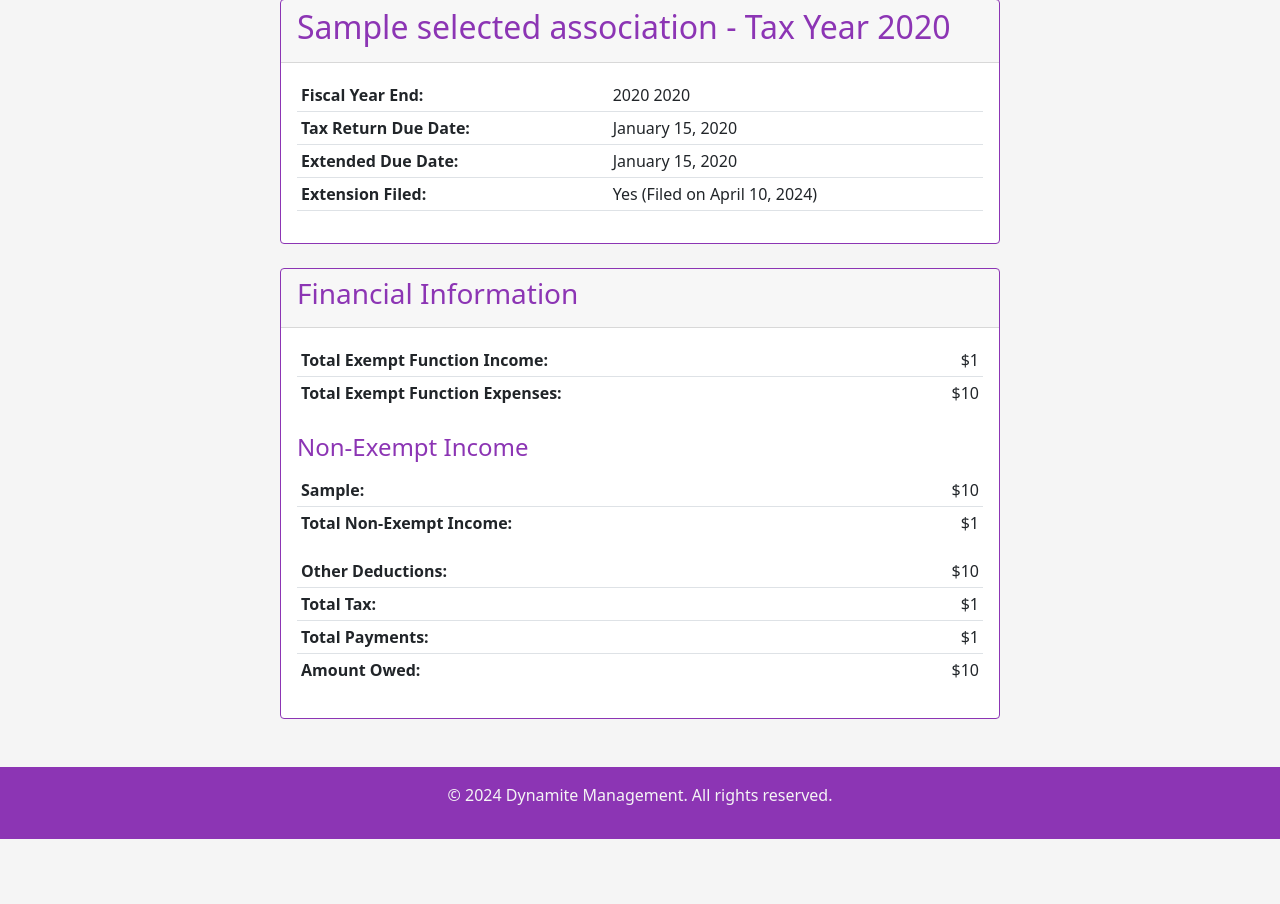
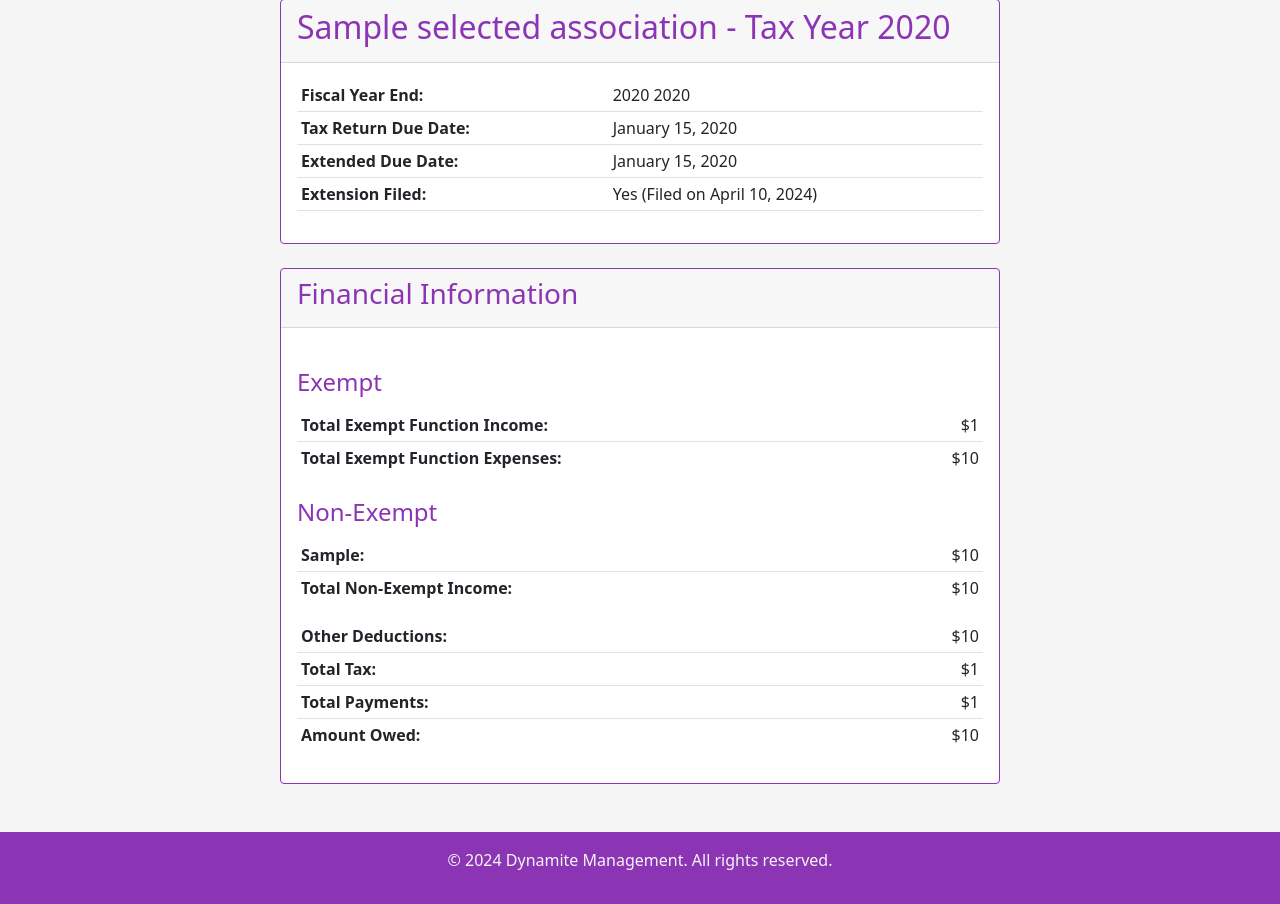
Before and after one commit to dougmclain/dynamite_tax, a Django app: template tax_form/templates/tax_form/association.html in a window 1280 px wide. Shown: the part 305-1209 px from the top of the page. Before the commit the page ends 1144 px from the top, so only its background shows below. Run offline with Django 4.2, Linux system fonts and the light colour scheme; data comes from the database, SQL or seed files in the repository; both versions use the stored data as it was after the commit; the template is opened without the code that fills it: values that come from a table or form of the project are taken from there, most other values are stand-ins (such as "Sample title", 1, 10 or a date in 2020); some libraries are stand-ins or nearby versions.

Commit message:
changes to association details

```diff
--- a/tax_form/templates/tax_form/association.html
+++ b/tax_form/templates/tax_form/association.html
@@ -74,6 +74,7 @@
                             <h3>Financial Information</h3>
                         </div>
                         <div class="card-body">
+                            <h4>Exempt </h4>
                             <table class="table table-sm">
                                 <tr>
                                     <td><strong>Total Exempt Function Income:</strong></td>
@@ -85,7 +86,7 @@
                                 </tr>
                             </table>
 
-                            <h4>Non-Exempt Income</h4>
+                            <h4>Non-Exempt </h4>
                             <table class="table table-sm">
                                 {% for income_type, amount in taxable_income.items %}
                                     {% if amount > 0 %}
@@ -97,7 +98,7 @@
                                 {% endfor %}
                                 <tr>
                                     <td><strong>Total Non-Exempt Income:</strong></td>
-                                    <td class="text-end">${{ total_taxable_income|default_if_none:0|intcomma }}</td>
+                                    <td class="text-end">${{ gross_income|default_if_none:0|intcomma }}</td>
                                 </tr>
                             </table>
 
```
Also changed, not shown: tax_form/views/association.py (+5 -2 lines), db.sqlite3, 1 other file.
